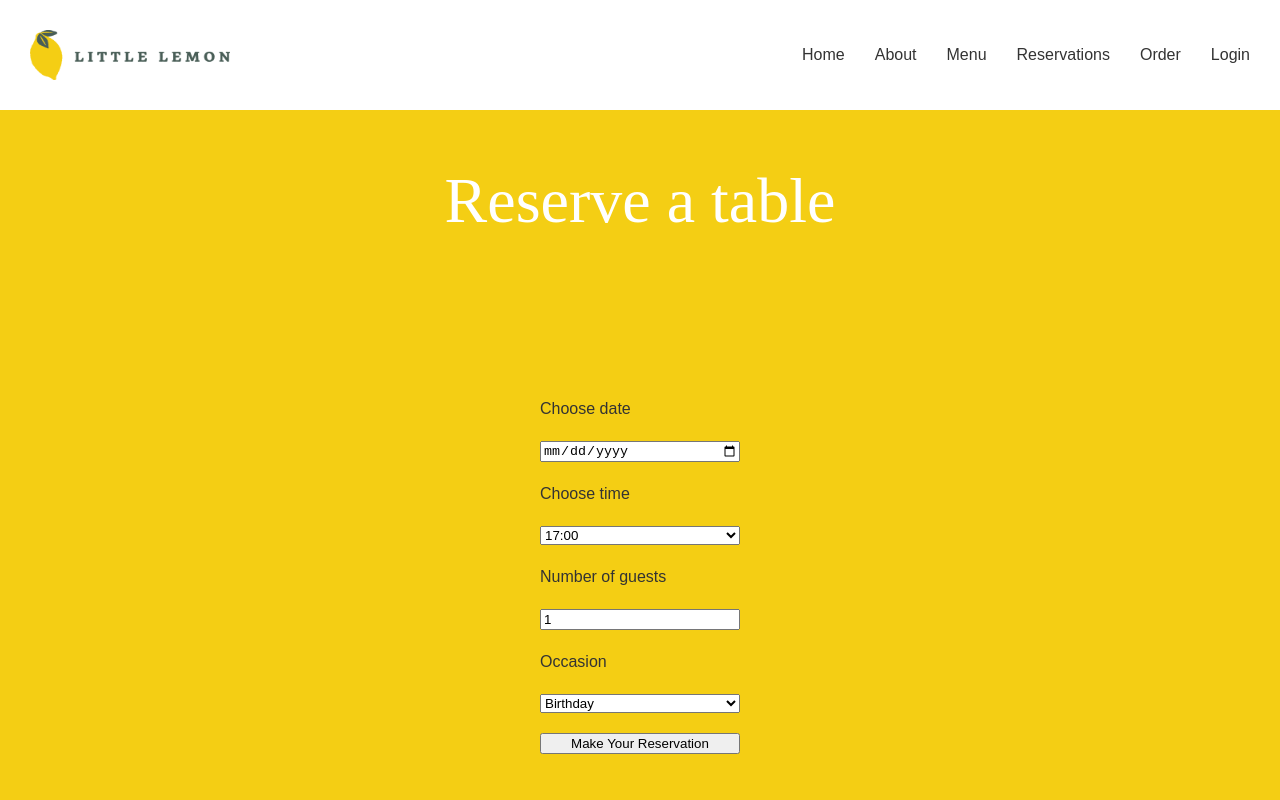
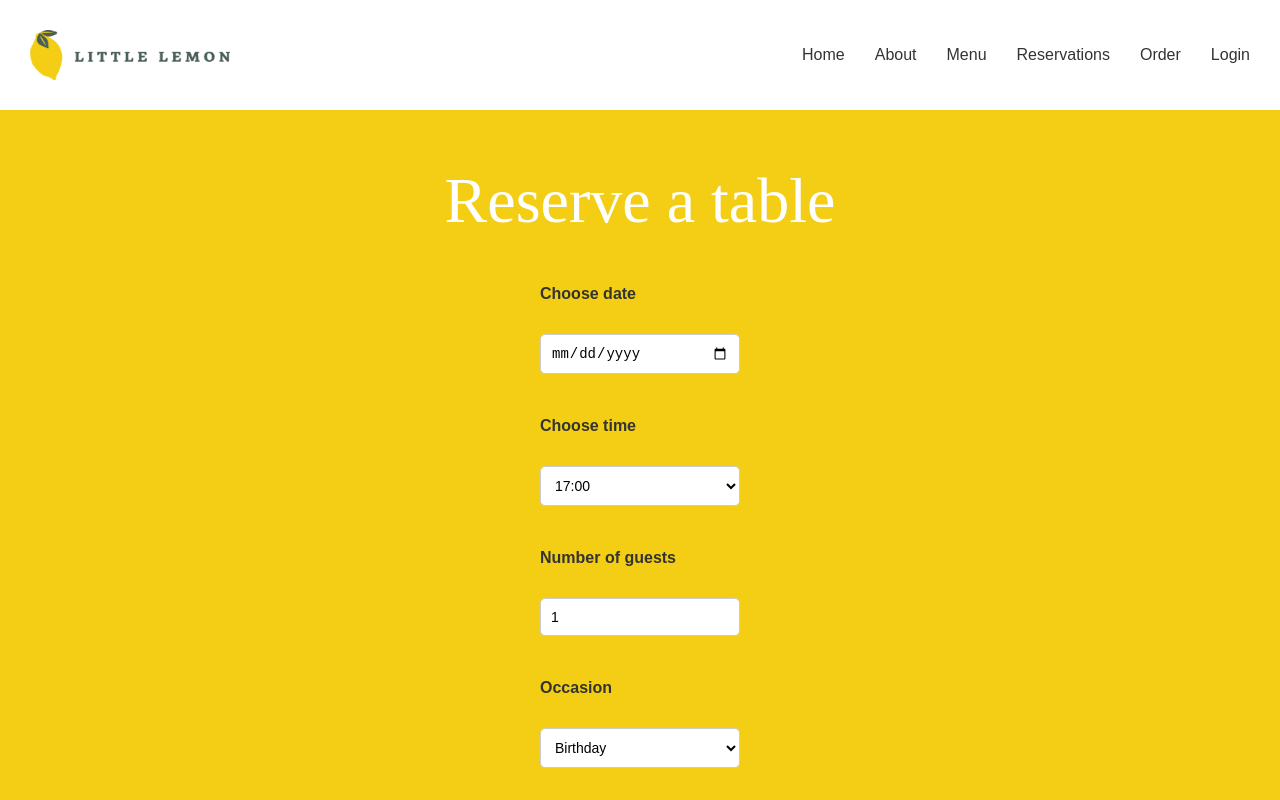
Before and after one commit to R0biCode/Little-Lemon-Tables, a React (Create React App) app in the folder react-app/: page /booking in a window 1280 px wide. Shown: the top 800 px of the page. Built offline with nearby package versions, Linux system fonts and the light colour scheme.

Commit message:
Customized the reservation form, and refined some more things.

```diff
--- a/react-app/src/App.css
+++ b/react-app/src/App.css
@@ -93,8 +93,40 @@ html, body {
   flex-direction: column;
   justify-content: center;
   width: 40%;
+  font-family: 'Karla', sans-serif;
+  color: #495E57;
+  font-weight: 600;
+}
+.FormWrapper label {
+  display: block;
+  margin-bottom: 8px;
+  font-weight: 600;
+  color: #333; /* Darker color for labels */
 }
 
+.FormWrapper input[type="submit"] {
+  width: 100%;
+  padding: 12px;
+  background-color: #495E57; /* Your theme color */
+  color: #fff; /* Darker text */
+  border: none;
+  border-radius: 5px;
+  cursor: pointer;
+  font-size: 16px;
+  font-weight: 600;
+  transition: background-color 0.3s ease;
+}
+.FormWrapper input,
+.FormWrapper select {
+  width: 100%;
+  padding: 10px;
+  margin-bottom: 20px;
+  border: 1px solid #ccc;
+  border-radius: 5px;
+  box-sizing: border-box;
+  font-size: 14px;
+  background-color: #fff;
+}
 .ChicagoWrapper {
   display: flex;
   justify-content: center;
```
